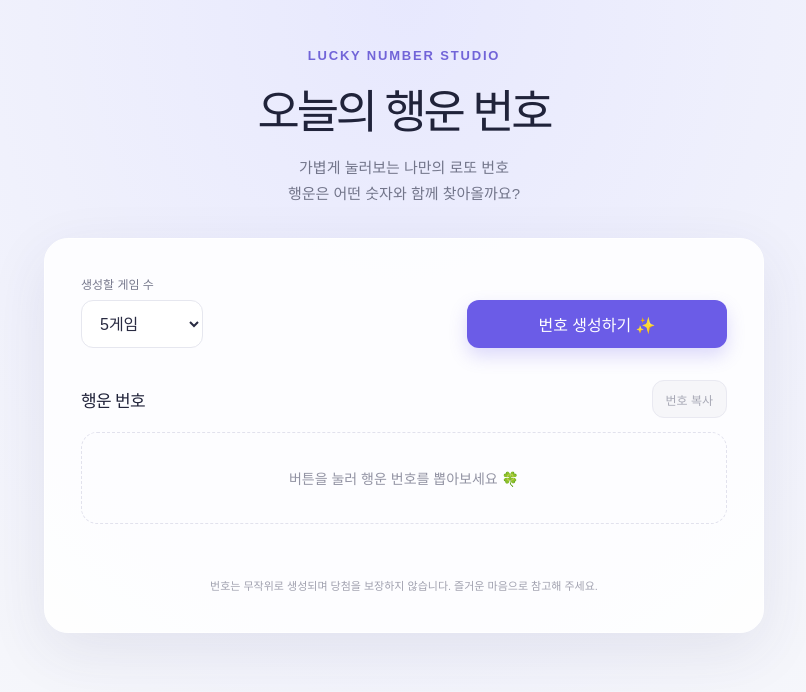
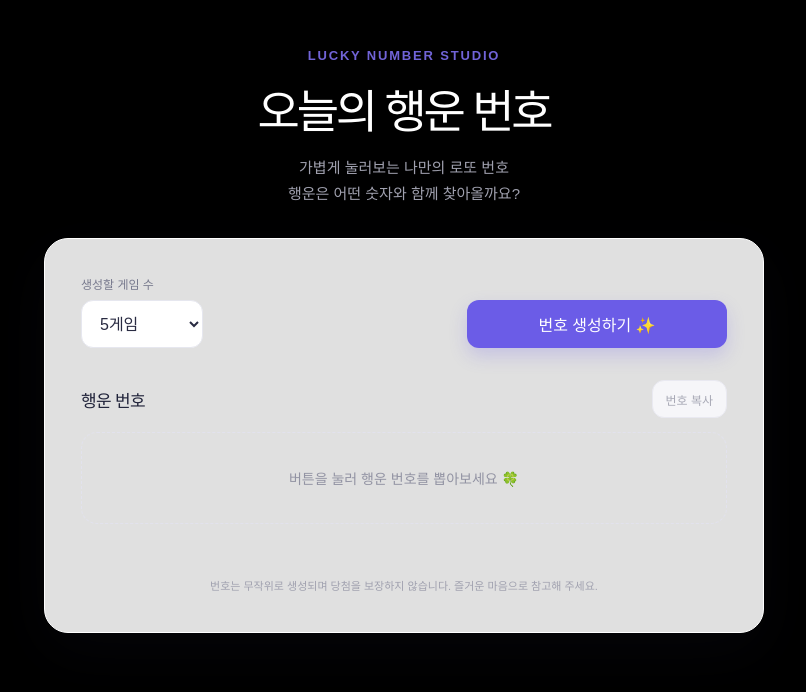
Before and after one commit to eronscott/test-moving, a plain HTML site: page index.html in a window 1280 px wide. Shown: the whole page, without its empty margins (236-1042 px from the left). Drawn offline with Linux system fonts and the light colour scheme.

Commit message:
바꿔라

```diff
--- a/index.html
+++ b/index.html
@@ -3,14 +3,14 @@
   <head>
     <meta charset="utf-8">
     <meta name="viewport" content="width=device-width, initial-scale=1">
-    <meta name="theme-color" content="#f6f7fb">
+    <meta name="theme-color" content="#000000">
     <title>오늘의 행운 번호 | 로또 번호 생성기</title>
     <style>
       :root {
         color-scheme: light;
         font-family: "Pretendard", "Apple SD Gothic Neo", "Malgun Gothic", sans-serif;
         color: #20233a;
-        background: #f6f7fb;
+        background: #000;
         font-synthesis: none;
         text-rendering: optimizeLegibility;
         -webkit-font-smoothing: antialiased;
@@ -26,9 +26,7 @@
         min-height: 100vh;
         margin: 0;
         padding: 48px 20px;
-        background:
-          radial-gradient(ellipse at 50% 0, rgb(225 226 255 / 70%), transparent 44rem),
-          #f6f7fb;
+        background: #000;
       }
 
       button,
@@ -52,6 +50,7 @@
 
       h1 {
         margin: 0;
+        color: #fff;
         font-size: clamp(30px, 7vw, 46px);
         font-weight: 850;
         letter-spacing: -0.07em;
@@ -60,7 +59,7 @@
 
       .intro {
         margin: 14px 0 32px;
-        color: #72758a;
+        color: #a0a1af;
         font-size: 15px;
         line-height: 1.7;
         text-align: center;
```
